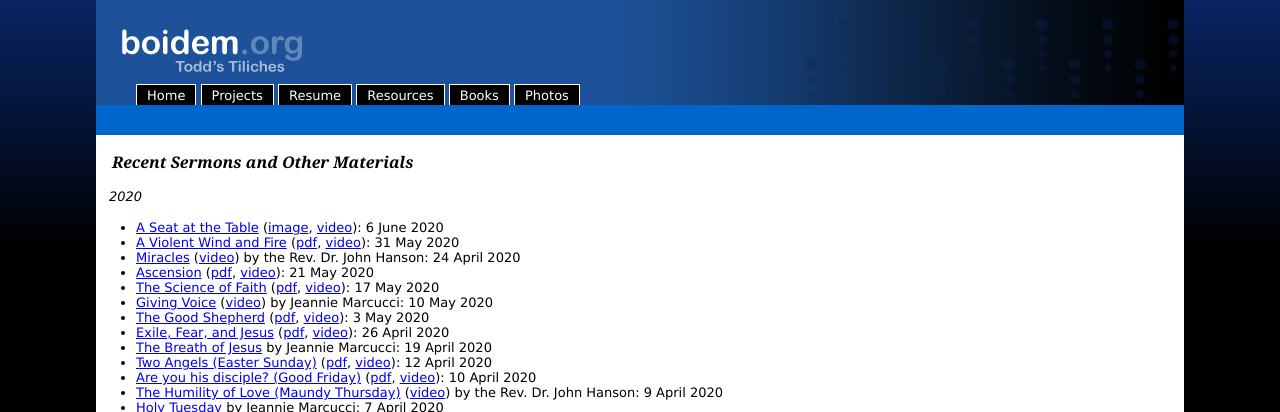
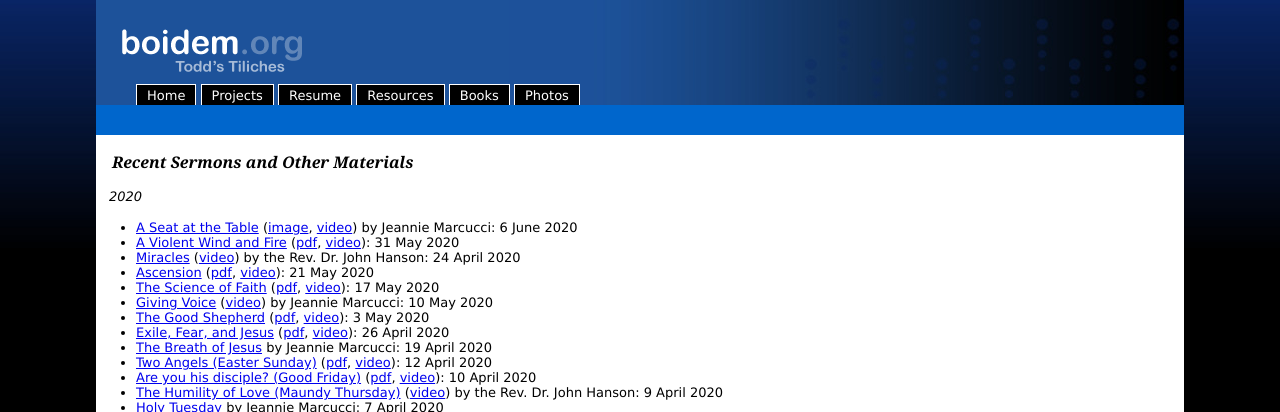
Before and after one commit to toddfoster/toddfoster.github.com, a Jekyll site: the page built from projects.md, in a window 1280 px wide and 900 px high. Shown: the top 412 px of the window. Built offline with Jekyll 4.4.1, drawn with Linux system fonts in a browser that asks for light colours.

Commit message:
attribute sermon

```diff
--- a/projects.md
+++ b/projects.md
@@ -7,7 +7,7 @@ Recent Sermons and Other Materials
 ----------------------------------
 
 *2020*
-* [A Seat at the Table](http://cdn.boidem.org/2020/sermons/StT20200606-JM.mp3) ([image](http://s3.amazonaws.com/cdn.boidem.org/2020/pics/RublevTrinity.jpg), [video](https://vimeo.com/426640382)): 6 June 2020
+* [A Seat at the Table](http://cdn.boidem.org/2020/sermons/StT20200606-JM.mp3) ([image](http://s3.amazonaws.com/cdn.boidem.org/2020/pics/RublevTrinity.jpg), [video](https://vimeo.com/426640382)) by Jeannie Marcucci: 6 June 2020
 * [A Violent Wind and Fire](http://cdn.boidem.org/2020/sermons/StT20200531.mp3) ([pdf](http://cdn.boidem.org/2020/sermons/PentecostA-20200531.pdf), [video](https://vimeo.com/424361817)): 31 May 2020
 * [Miracles](http://cdn.boidem.org/2020/sermons/StT20200524-JH.mp3) ([video](https://vimeo.com/422036341)) by the Rev. Dr. John Hanson: 24 April 2020
 * [Ascension](http://cdn.boidem.org/2020/sermons/StT20200521.mp3) ([pdf](http://cdn.boidem.org/2020/sermons/Ascension-20200521.pdf), [video](https://vimeo.com/421339894)): 21 May 2020
```
